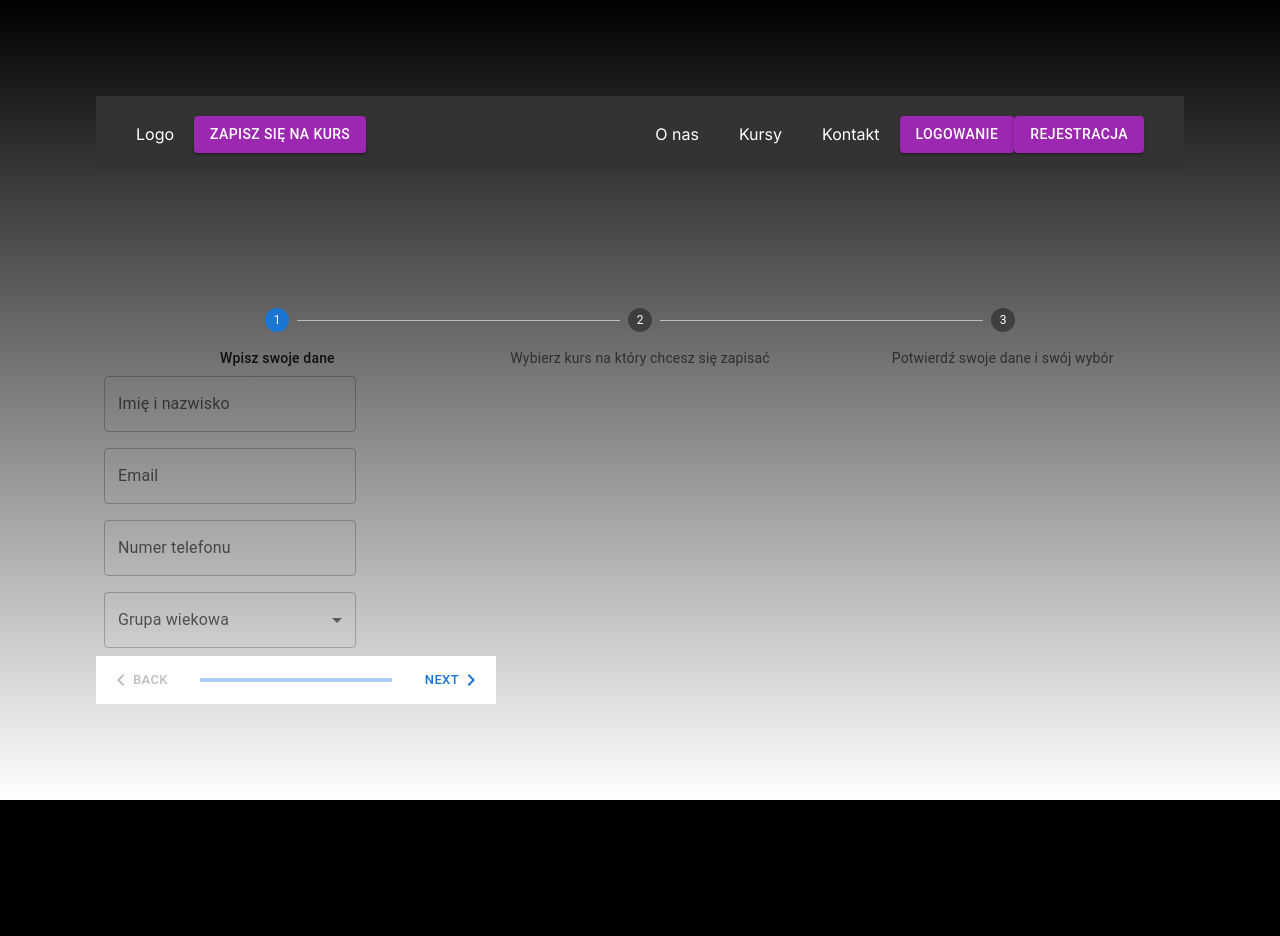
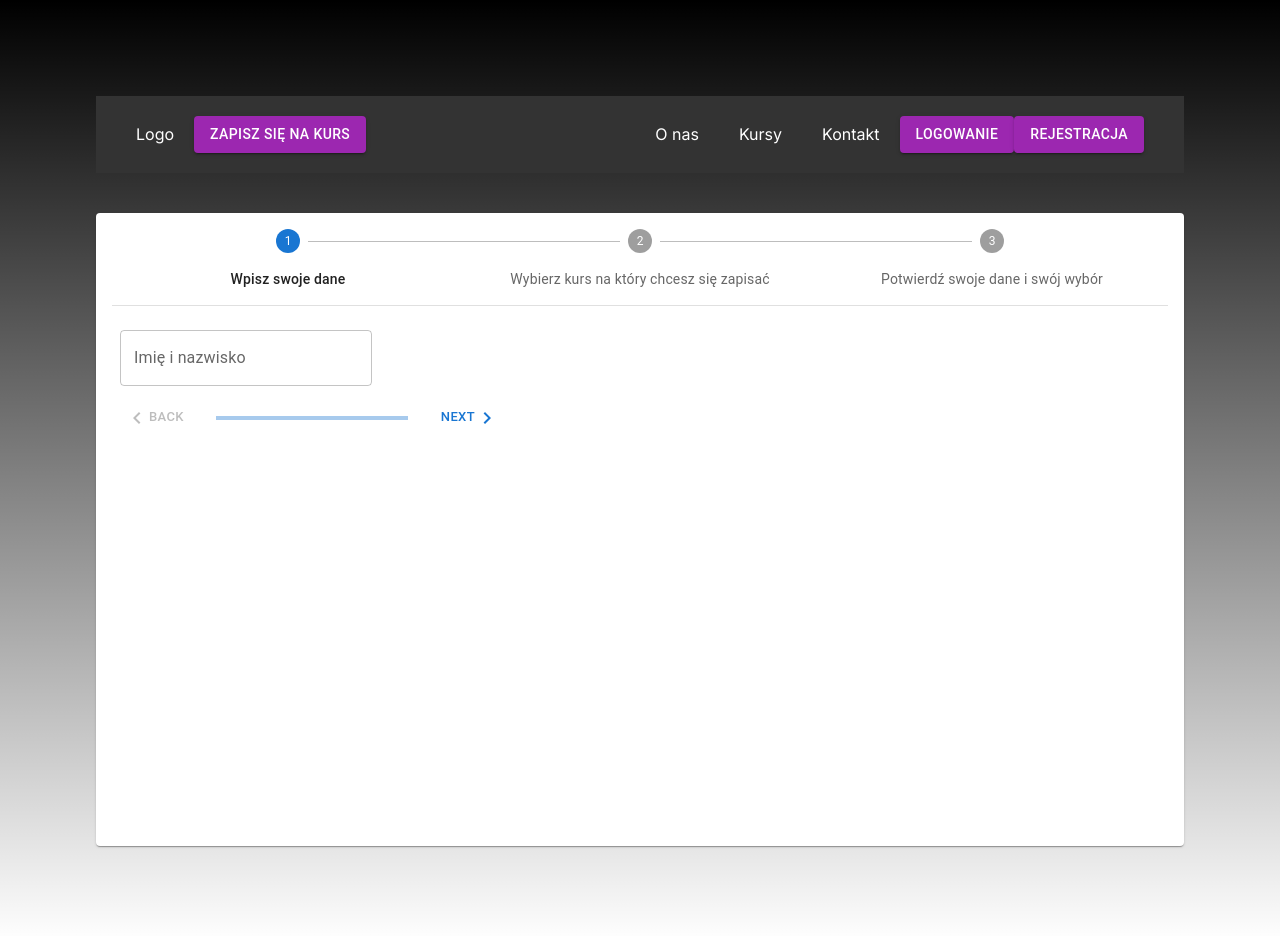
Before and after one commit to paulinawojtysiakk/Gawedowka, a Next.js app: page /student/course in a window 1280 px wide. Shown: the top 936 px of the page. Before the commit the page ends 800 px from the top, so only its background shows below. Built offline with nearby package versions, Linux system fonts and the light colour scheme.

Commit message:
Wizzard changes

```diff
--- a/src/app/page.module.css
+++ b/src/app/page.module.css
@@ -1,7 +1,7 @@
 .main {
   display: flex;
   flex-direction: column;
-  justify-content: space-between;
+  justify-content: flex-start;
   align-items: center;
   padding: 6rem;
   min-height: 100vh;
--- a/src/app/student/course/page.jsx
+++ b/src/app/student/course/page.jsx
@@ -1,13 +1,59 @@
+"use client";
 import React from "react";
 import styles from "/src/app/page.module.css";
 import CourseSignupStepper from "src/components/organisms/stepper";
 import NavBar from "src/components/organisms/navBar";
+import CourseSignUpStudentDetails from "src/components/organisms/FormSection/form1";
+import SignUpForm2 from "src/components/organisms/FormSection/form2";
+import SignUpForm3 from "src/components/organisms/FormSection/form3";
+import Wizard from "src/components/templates/wizzard";
+
+const steps = [
+  "Wpisz swoje dane",
+  "Wybierz kurs na który chcesz się zapisać",
+  "Potwierdź swoje dane i swój wybór",
+];
+
 
 const StudentCourseSignup = () => {
+  const [activeStep, setActiveStep] = React.useState(0);
+
+  const handleNext = () => {
+    setActiveStep((prevActiveStep) => prevActiveStep + 1);
+  };
+
+  const handleBack = () => {
+    setActiveStep((prevActiveStep) => prevActiveStep - 1);
+  };
+
+
+  const renderForms = (activeStep) => {
+    switch (activeStep) {
+      case 0:
+        return <CourseSignUpStudentDetails
+        handleNext={handleNext}
+        handleBack={handleBack}
+        activeStep={activeStep}
+        />;
+      case 1:
+        return <SignUpForm2 />;
+      case 2:
+        return <SignUpForm3 />;
+    }
+  };
+
   return (
     <div className={styles.main}>
       <NavBar />
-      <CourseSignupStepper />
+
+     <Wizard
+     steps={steps}
+     renderForms={renderForms}
+     handleNext={handleNext}
+     handleBack={handleBack}
+     activeStep={activeStep}
+     />
+
     </div>
   );
 };
--- a/src/components/atoms/TextField/textField.js
+++ b/src/components/atoms/TextField/textField.js
@@ -2,7 +2,7 @@ import * as React from "react";
 import Box from "@mui/material/Box";
 import TextField from "@mui/material/TextField";
 
-const BasicTextField = ({ label, variant, id, defaultValue }) => {
+const BasicTextField = ({ variant, id, defaultValue, ...props }) => {
   return (
     <Box
       component="form"
@@ -14,9 +14,9 @@ const BasicTextField = ({ label, variant, id, defaultValue }) => {
     >
       <TextField
         id={id}
-        label={label}
         variant={variant}
         defaultValue={defaultValue}
+        {...props}
       />
     </Box>
   );
--- a/src/components/organisms/FormSection/form1.js
+++ b/src/components/organisms/FormSection/form1.js
@@ -1,18 +1,30 @@
+"use client";
 import * as React from "react";
 import BasicTextField from "src/components/atoms/TextField/textField";
 import BasicSelect from "src/components/atoms/Select";
+import Button from "@mui/material/Button";
+import ProgressMobileStepper from "src/components/organisms/stepperNav";
 
-const CourseSignUpStudentDetails = () => {
+const CourseSignUpStudentDetails = ({ activeStep, handleNext, handleBack }) => {
+  const [name, setName] = React.useState("");
+
+  const signUp = () => {
+    console.log("Post request do bazy danych", { name });
+    handleNext();
+  };
+
   return (
     <>
       <BasicTextField
-        required
+        // required
         id="outlined-required"
         label="Imię i nazwisko"
-        background-color="white"
+        // background-color="white"
+        value={name}
+        onChange={(e) => setName(e.target.value)}
       ></BasicTextField>
 
-      <BasicTextField
+      {/* <BasicTextField
         required
         id="outlined-required"
         label="Email"
@@ -34,7 +46,13 @@ const CourseSignUpStudentDetails = () => {
         option1="6-9"
         option2="10-12"
         option3="13-18"
-      ></BasicSelect>
+      ></BasicSelect> */}
+
+      <ProgressMobileStepper
+        activeStep={activeStep}
+        handleNext={signUp}
+        handleBack={handleBack}
+      />
     </>
   );
 };
--- a/src/components/organisms/FormSection/form2.js
+++ b/src/components/organisms/FormSection/form2.js
@@ -1,5 +1,8 @@
 import React from "react";
-import CoursesList from "src/app/student/course/list.js";
+
+import CoursesList from "src/components/organisms/CoursesList";
+
+const courses = [{ level: "A1" }];
 
 const SignUpForm2 = () => {
   return <CoursesList />;
--- a/src/components/organisms/stepper/index.js
+++ b/src/components/organisms/stepper/index.js
@@ -5,40 +5,29 @@ import Stepper from "@mui/material/Stepper";
 import Step from "@mui/material/Step";
 import StepLabel from "@mui/material/StepLabel";
 import ProgressMobileStepper from "../stepperNav";
-import CourseSignUpStudentDetails from "src/components/organisms/FormSection/form1";
-import SignUpForm2 from "src/components/organisms/FormSection/form2";
-import SignUpForm3 from "../FormSection/form3";
+import Card from "@mui/material/Card";
+import CardContent from "@mui/material/CardContent";
+import Stack from "@mui/material/Stack";
+import Divider from "@mui/material/Divider";
 
-const CourseSignupStepper = () => {
-  const [activeStep, setActiveStep] = React.useState(0);
-
-  const steps = [
-    "Wpisz swoje dane",
-    "Wybierz kurs na który chcesz się zapisać",
-    "Potwierdź swoje dane i swój wybór",
-  ];
-
-  const handleNext = () => {
-    setActiveStep((prevActiveStep) => prevActiveStep + 1);
-  };
-
-  const handleBack = () => {
-    setActiveStep((prevActiveStep) => prevActiveStep - 1);
-  };
-
-  const renderForms = () => {
-    switch (activeStep) {
-      case 0:
-        return <CourseSignUpStudentDetails />;
-      case 1:
-        return <SignUpForm2 />;
-      case 2:
-        return <SignUpForm3 />;
-    }
-  };
-
+const CourseSignupStepper = ({
+  steps,
+  renderForms,
+  activeStep,
+  // handleNext,
+  // handleBack,
+}) => {
   return (
     <Box sx={{ width: "100%" }}>
+      <Card sx={{ minHeight: "600px" }}>
+        <CardContent>
+          <Stack
+            direction="column"
+            divider={<Divider flexItem />}
+            justifyContent="space-between"
+            alignItems="stretch"
+            spacing={2}
+          >
             <Stepper activeStep={activeStep} alternativeLabel>
               {steps.map((label) => (
                 <Step key={label}>
@@ -46,12 +35,15 @@ const CourseSignupStepper = () => {
                 </Step>
               ))}
             </Stepper>
-      {renderForms()}
-      <ProgressMobileStepper
+            <Box sx={{ minHeight: "500px" }}>{renderForms(activeStep)}</Box>
+            {/* <ProgressMobileStepper
               activeStep={activeStep}
               handleNext={handleNext}
               handleBack={handleBack}
-      />
+            /> */}
+          </Stack>
+        </CardContent>
+      </Card>
     </Box>
   );
 };
--- a/src/components/templates/wizzard/index.js
+++ b/src/components/templates/wizzard/index.js
@@ -0,0 +1,18 @@
+"use client";
+import React from "react";
+import styles from "/src/app/page.module.css";
+import CourseSignupStepper from "src/components/organisms/stepper";
+
+const Wizard = ({ steps, renderForms, handleNext, handleBack, activeStep }) => {
+  return (
+    <CourseSignupStepper
+      steps={steps}
+      renderForms={renderForms}
+      handleNext={handleNext}
+      handleBack={handleBack}
+      activeStep={activeStep}
+    />
+  );
+};
+
+export default Wizard;
```
Also changed, not shown: src/app/student/course/list/page.jsx (added), src/components/organisms/CoursesList/index.js (renamed from src/app/student/course/list.js). Lines whose indentation alone changed are shown as unchanged.
